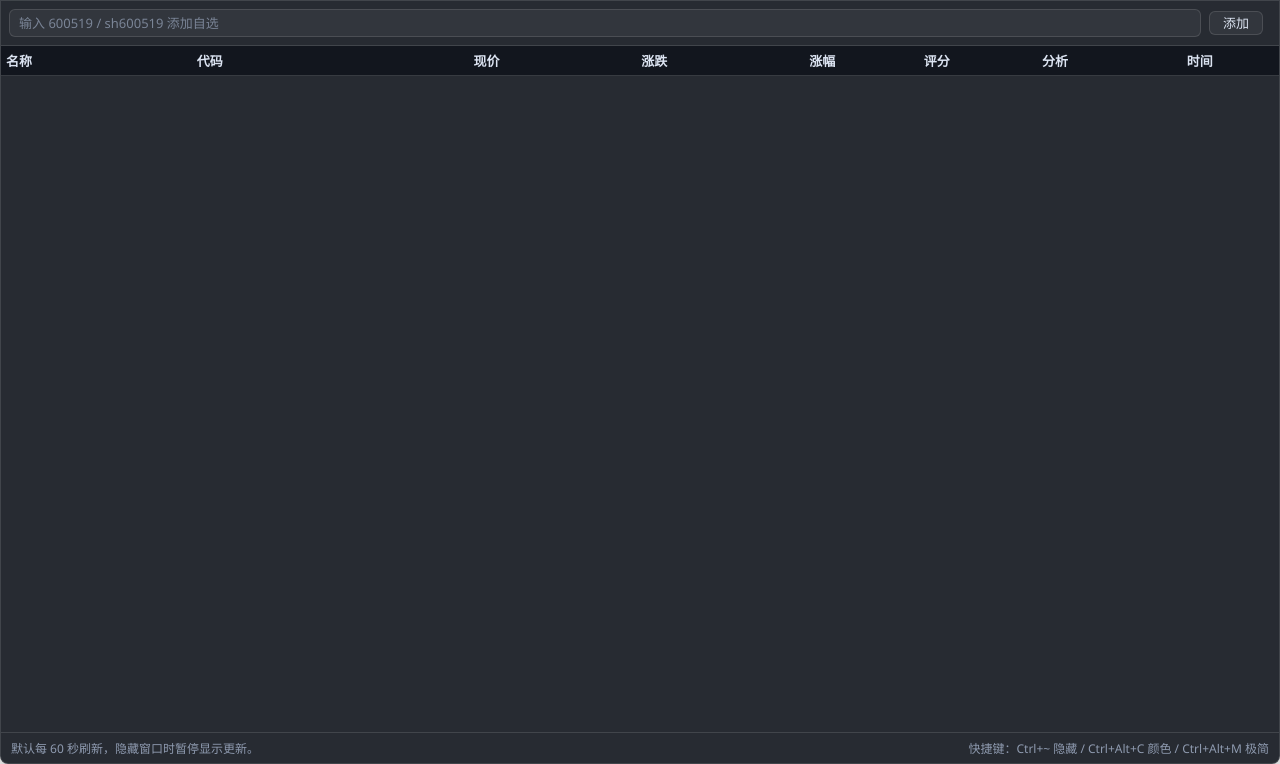
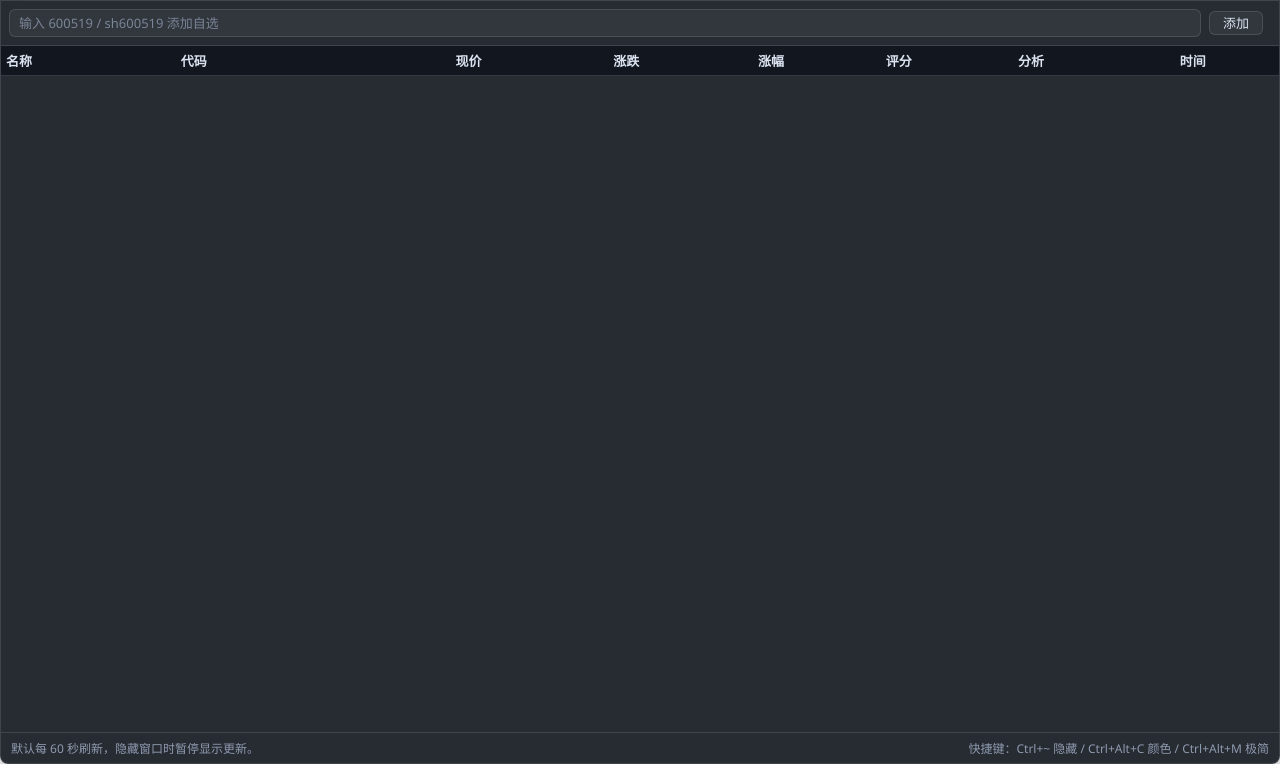
Before and after one commit to little-Yun/DeskTicker, an Electron app: page src/renderer/index.html in a window 1280 px wide. Shown: the part 36-800 px from the top of the page. Drawn offline with Linux system fonts and the light colour scheme; no server answers.

Commit message:
Balance stock table left columns

```diff
--- a/src/renderer/styles.css
+++ b/src/renderer/styles.css
@@ -202,21 +202,27 @@ td.name {
 
 th:nth-child(1),
 td:nth-child(1) {
-  width: 100px;
+  width: 82px;
 }
 
 th:nth-child(2),
 td:nth-child(2) {
-  width: 76px;
+  width: 68px;
 }
 
 th:nth-child(3),
-td:nth-child(3),
+td:nth-child(3) {
+  width: 78px;
+}
+
 th:nth-child(4),
-td:nth-child(4),
+td:nth-child(4) {
+  width: 74px;
+}
+
 th:nth-child(5),
 td:nth-child(5) {
-  width: 88px;
+  width: 68px;
 }
 
 th:nth-child(6),
```
